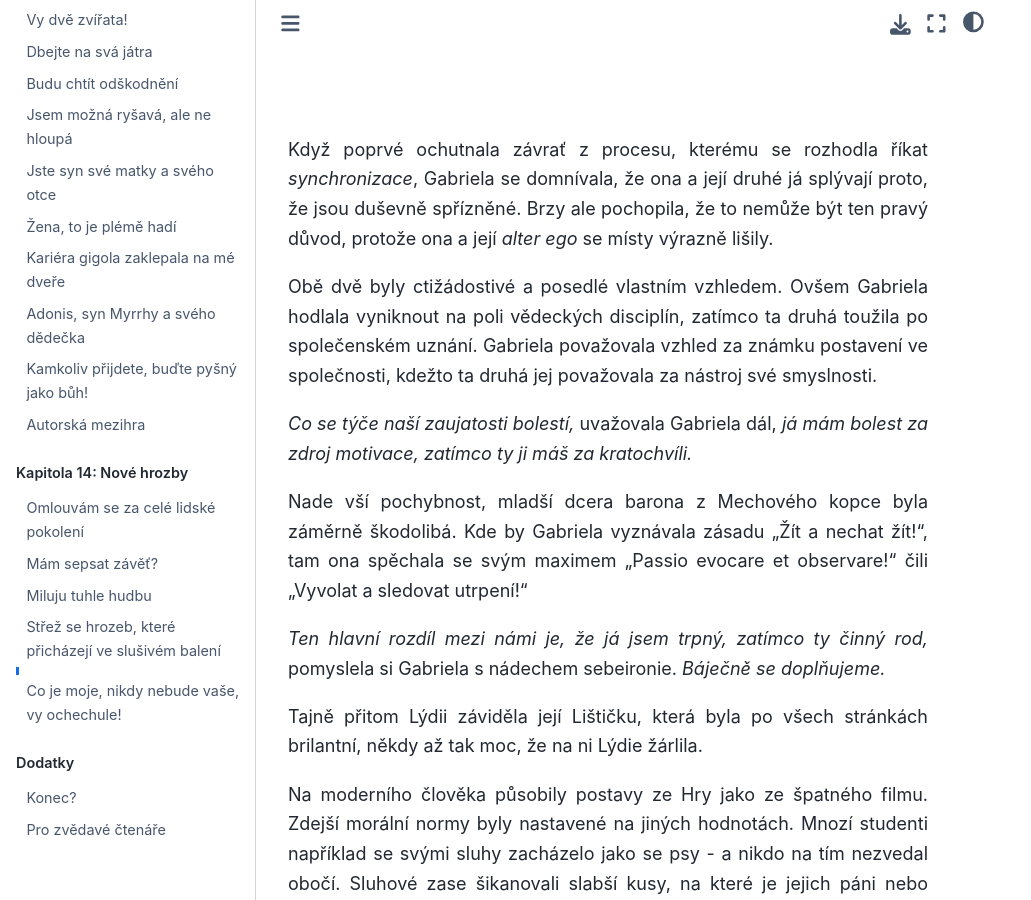
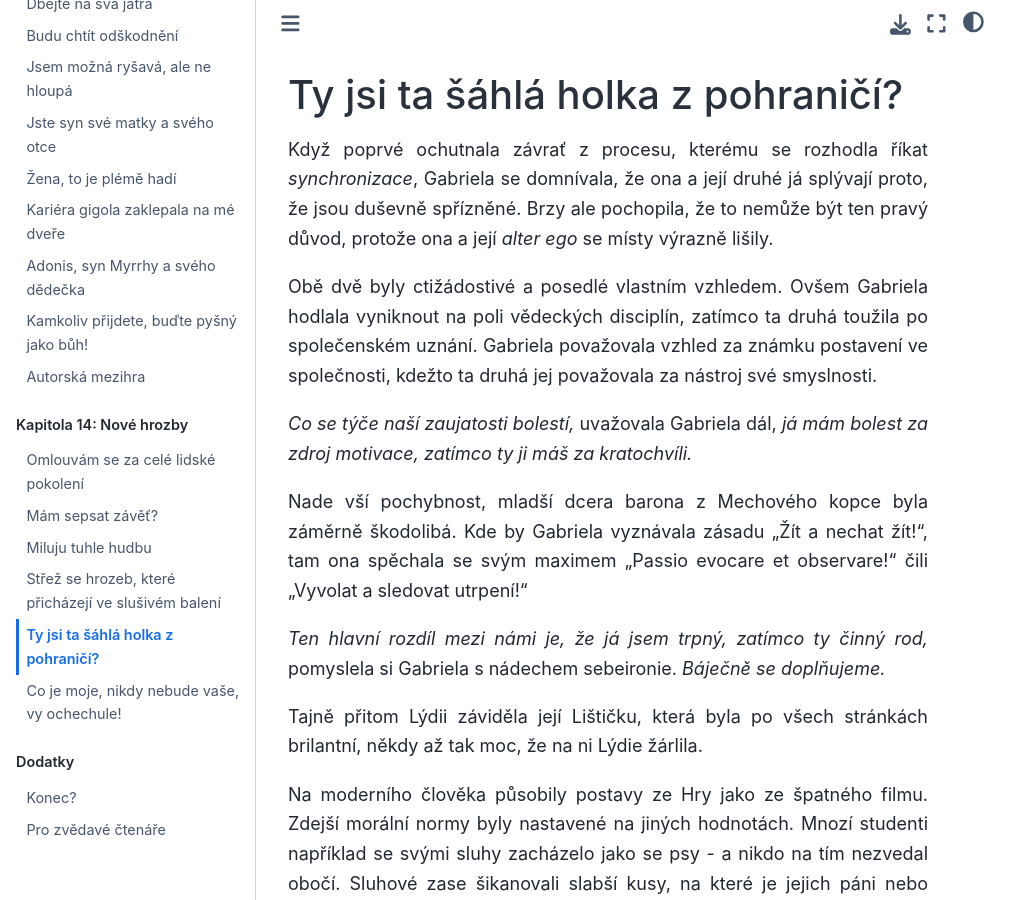
Before and after one commit to hanpari/sest-spolecniku, a Sphinx documentation site: the page built from source/sest_spolecniku/014-nove-hrozby/05.md, in a window 1280 px wide and 900 px high. Shown: the whole window, without its empty margins (0-1031 px from the left). Built offline with Sphinx 7.4.7 and the Sphinx Book theme 1.1.4, drawn with Linux system fonts in a browser that asks for light colours; pages that are not in the unit, such as notebooks, are missing from menus.

Commit message:
Update 05.md

```diff
--- a/source/sest_spolecniku/014-nove-hrozby/05.md
+++ b/source/sest_spolecniku/014-nove-hrozby/05.md
@@ -1,4 +1,4 @@
-#
+# Ty jsi ta šáhlá holka z pohraničí?
 
 Když poprvé ochutnala závrať z procesu, kterému se rozhodla říkat *synchronizace*, Gabriela se domnívala, že ona a její druhé já splývají proto, že jsou duševně spřízněné. Brzy ale pochopila, že to nemůže být ten pravý důvod, protože ona a její *alter ego* se místy výrazně lišily.
 
```
